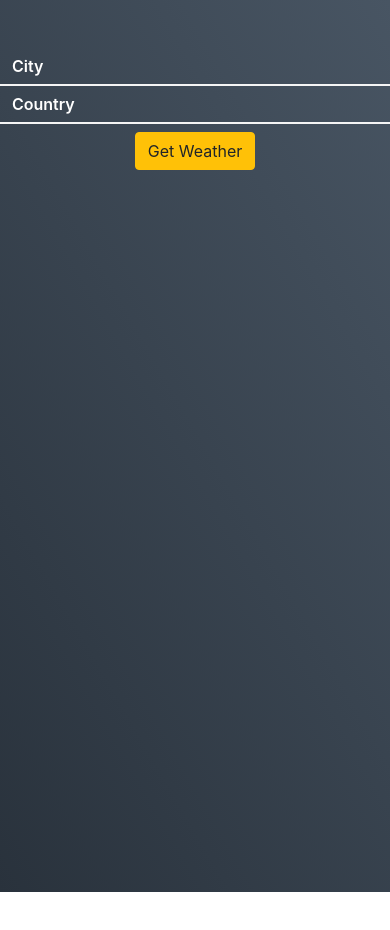
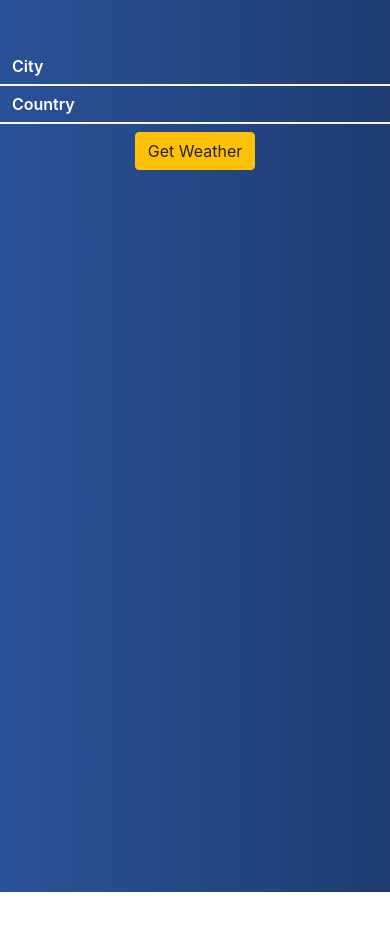
Before and after one commit to patryk406/weather-app-react, a React (Create React App) app: page / in a window 390 px wide. Shown: the top 930 px of the page. Built offline with nearby package versions, Linux system fonts and the light colour scheme.

Commit message:
last change of style

```diff
--- a/src/app_component/weather.style.css
+++ b/src/app_component/weather.style.css
@@ -92,7 +92,12 @@
 
 @media (max-width: 576px) {
   body {
-    background-image: linear-gradient(60deg, #29323c 0%, #485563 100%);
+    background-image: linear-gradient(
+      to left,
+      #1e3c72 0%,
+      #1e3c72 1%,
+      #2a5298 100%
+    );
     overflow: visible;
   }
   .wrapper .container {
@@ -121,7 +126,12 @@
     flex-direction: column;
   }
   .card-deck {
-    background-image: linear-gradient(120deg, #29323c 0%, #485563 100%);
+    background-image: linear-gradient(
+      to left,
+      #1e3c72 0%,
+      #1e3c72 1%,
+      #2a5298 100%
+    );
     z-index: 3;
   }
   .col-12 {
```
